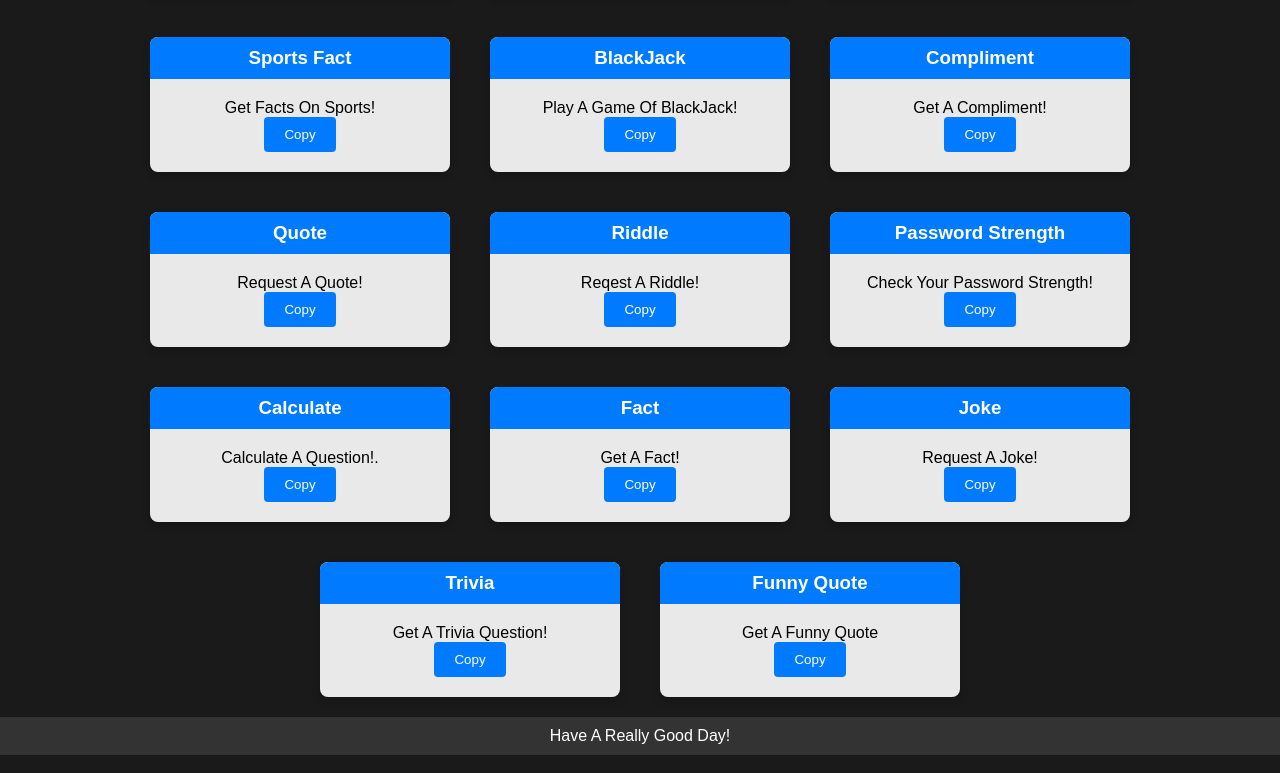
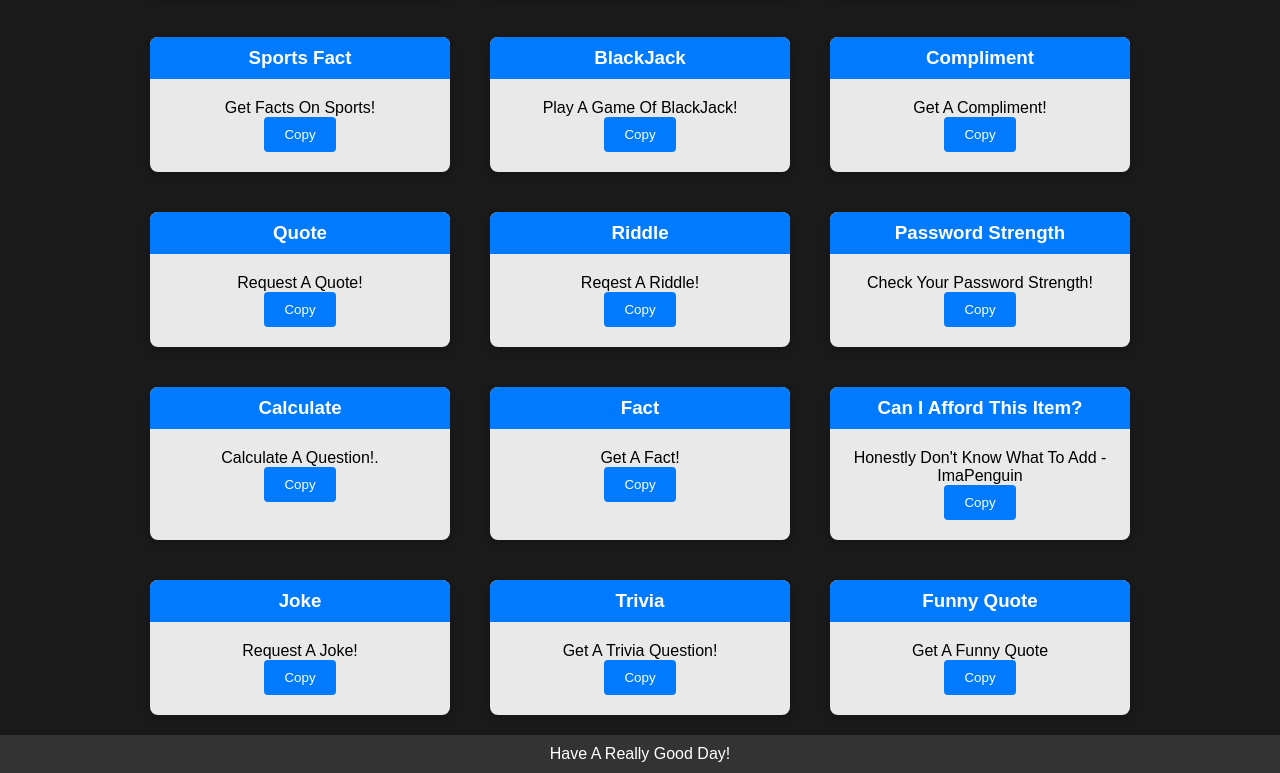
Before and after one commit to PenguinHubLearning/PenguinLearning, a plain HTML site: page index.html in a window 1280 px wide. Shown: the part 593-1366 px from the top of the page. Drawn offline with Linux system fonts and the light colour scheme.

Commit message:
Update index.html

```diff
--- a/index.html
+++ b/index.html
@@ -340,6 +340,16 @@
             </div>
         </div>
 
+                <div class="endpoint-card">
+            <div class="card-header">
+                <h3>Can I Afford This Item?</h3>
+            </div>
+            <div class="card-content">
+                <p>Honestly Don't Know What To Add - ImaPenguin</p>
+                <button class="copy-button" onclick="openCopyModal('https://ccp.apiv10b.repl.co/ciati')">Copy</button>
+            </div>
+        </div>
+
         <!-- Endpoint 18 -->
         <div class="endpoint-card">
             <div class="card-header">
```
